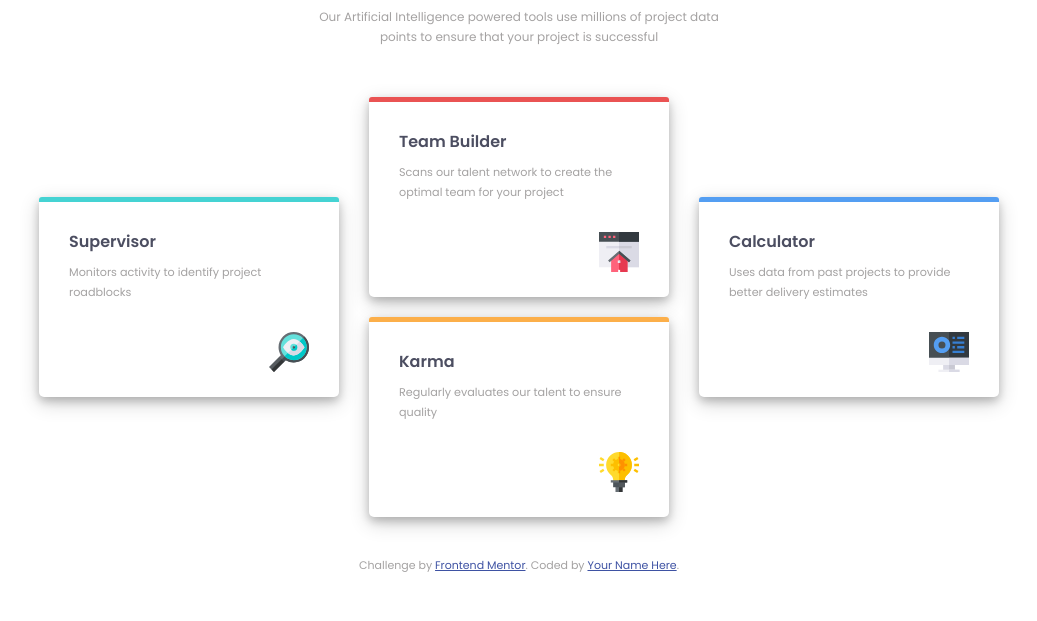
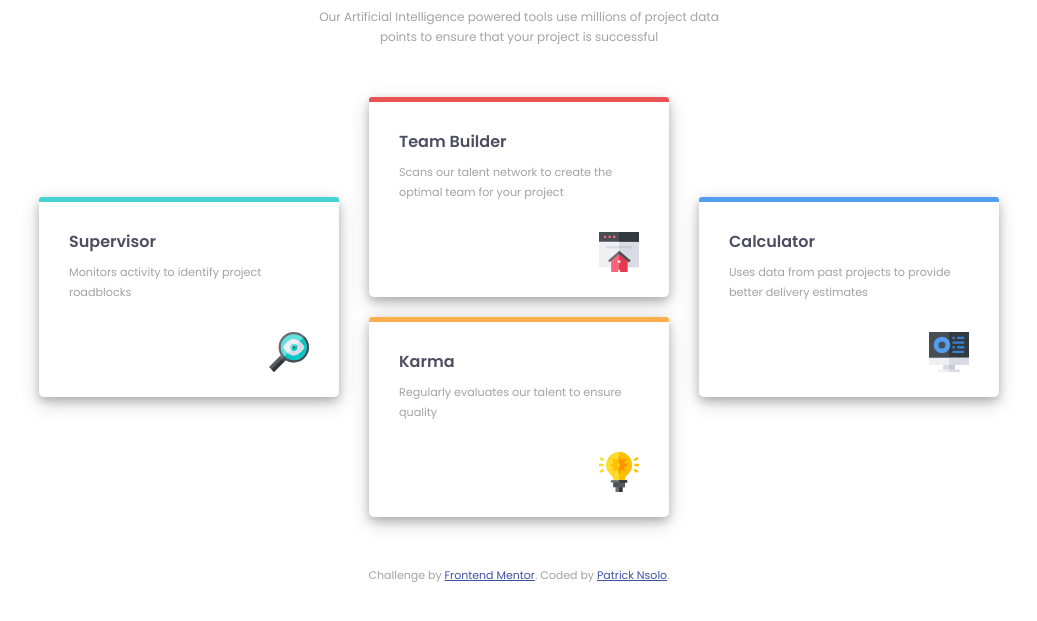
Before and after one commit to patrick-nsolo/four-card-feature-section-master, a plain HTML site: page index.html in a window 1280 px wide. Shown: the part 129-750 px from the top of the page, without its empty margins (121-1158 px from the left). Drawn offline with Linux system fonts and the light colour scheme.

Commit message:
html update

```diff
--- a/index.html
+++ b/index.html
@@ -14,7 +14,7 @@
 
   <!-- Feel free to remove these styles or customise in your own stylesheet 👍 -->
   <style>
-    .attribution { font-size: 11px; text-align: center; }
+    .attribution { font-size: 11px; text-align: center; margin-top: 20px; }
     .attribution a { color: hsl(228, 45%, 44%); }
   </style>
 </head>
@@ -66,7 +66,7 @@
   <footer>
     <p class="attribution">
       Challenge by <a href="https://www.frontendmentor.io?ref=challenge" target="_blank">Frontend Mentor</a>.
-      Coded by <a href="#">Your Name Here</a>.
+      Coded by <a href="https://www.frontendmentor.io/profile/patrick-nsolo">Patrick Nsolo</a>.
     </p>
   </footer>
 </body>
```
